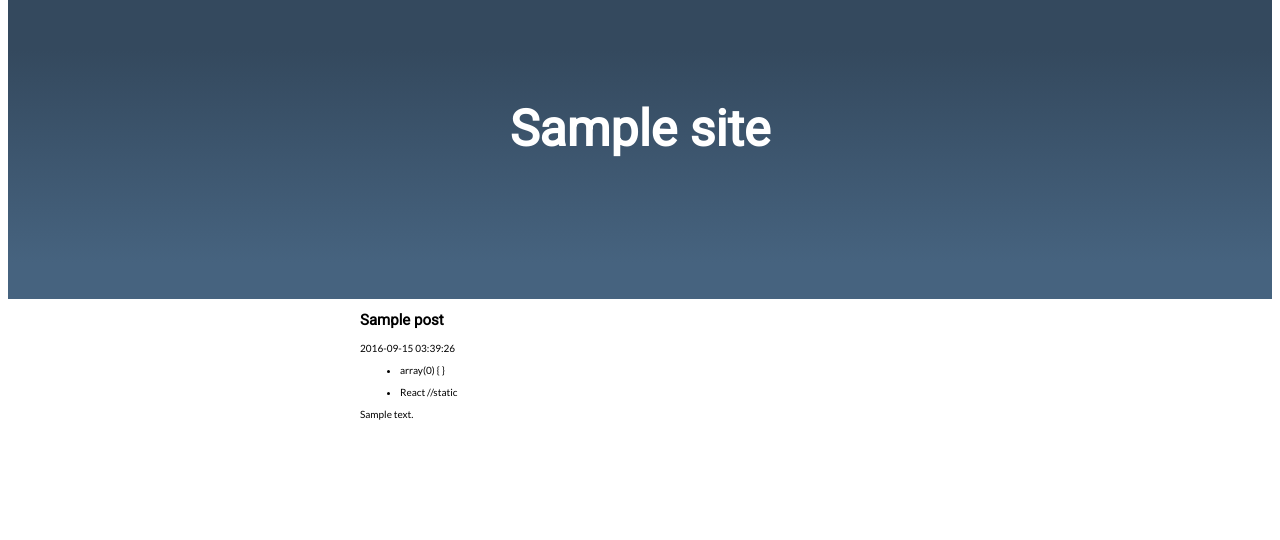
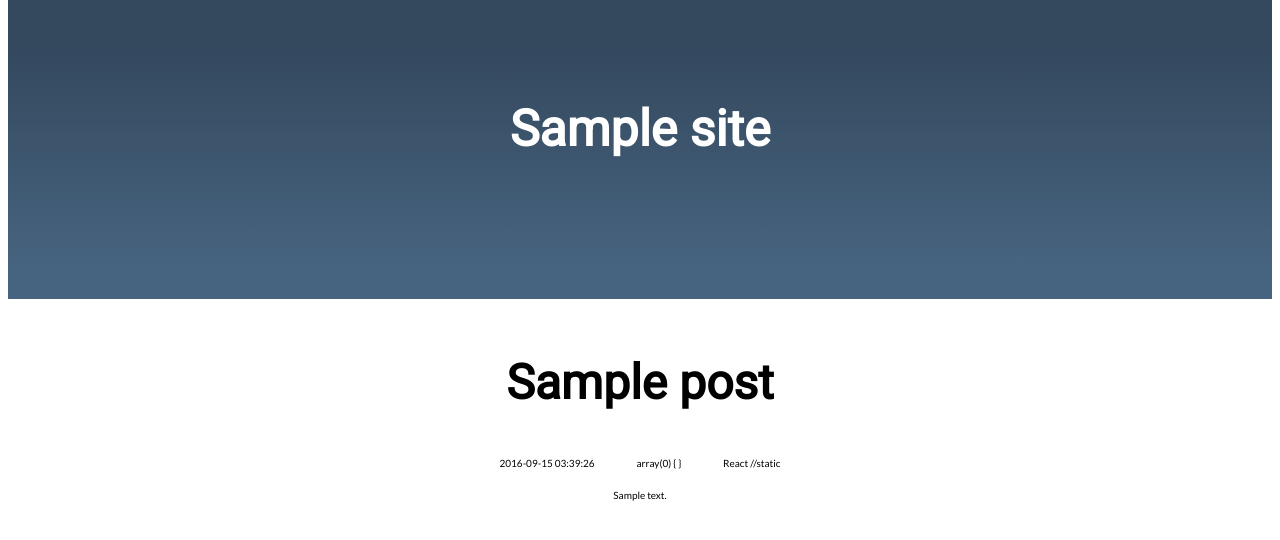
Before and after one commit to 3stacks/lukeboyle.com, a WordPress theme: template web/app/themes/lukeboyle/home.php in a window 1280 px wide. Shown: the part 69-609 px from the top of the page. Run offline with PHP 8.4 and a stand-in for WordPress, Linux system fonts and the light colour scheme; the site name, menu and one post (Sample post) are stand-ins, and other content is empty; style sheets or scripts are compiled from the project's sources; some libraries are stand-ins or nearby versions.

Commit message:
chore: add styles for blog post

```diff
--- a/web/app/themes/lukeboyle/src/sass/components/_blog-post.scss
+++ b/web/app/themes/lukeboyle/src/sass/components/_blog-post.scss
@@ -1,3 +1,31 @@
 .blog-post {
-
+	text-align: center;
+	&--title {
+		padding: 60px 0 0;
+		font-size: 4.8rem;
+		line-height: 1;
+		margin-top: 0;
+	}
+	&--meta {
+		&--date {
+			display: inline-block;
+		}
+		&--categories,
+		&--tags {
+			list-style: none;
+			display: inline-block;
+			li {
+				display: inline-block;
+				padding: 0;
+				margin: 0;
+				&:not(:last-child) {
+					margin-right: 15px;
+				}
+			}
+		}
+	}
+	&--content {
+		max-width: 700px;
+		margin: 0 auto;
+	}
 }
```
